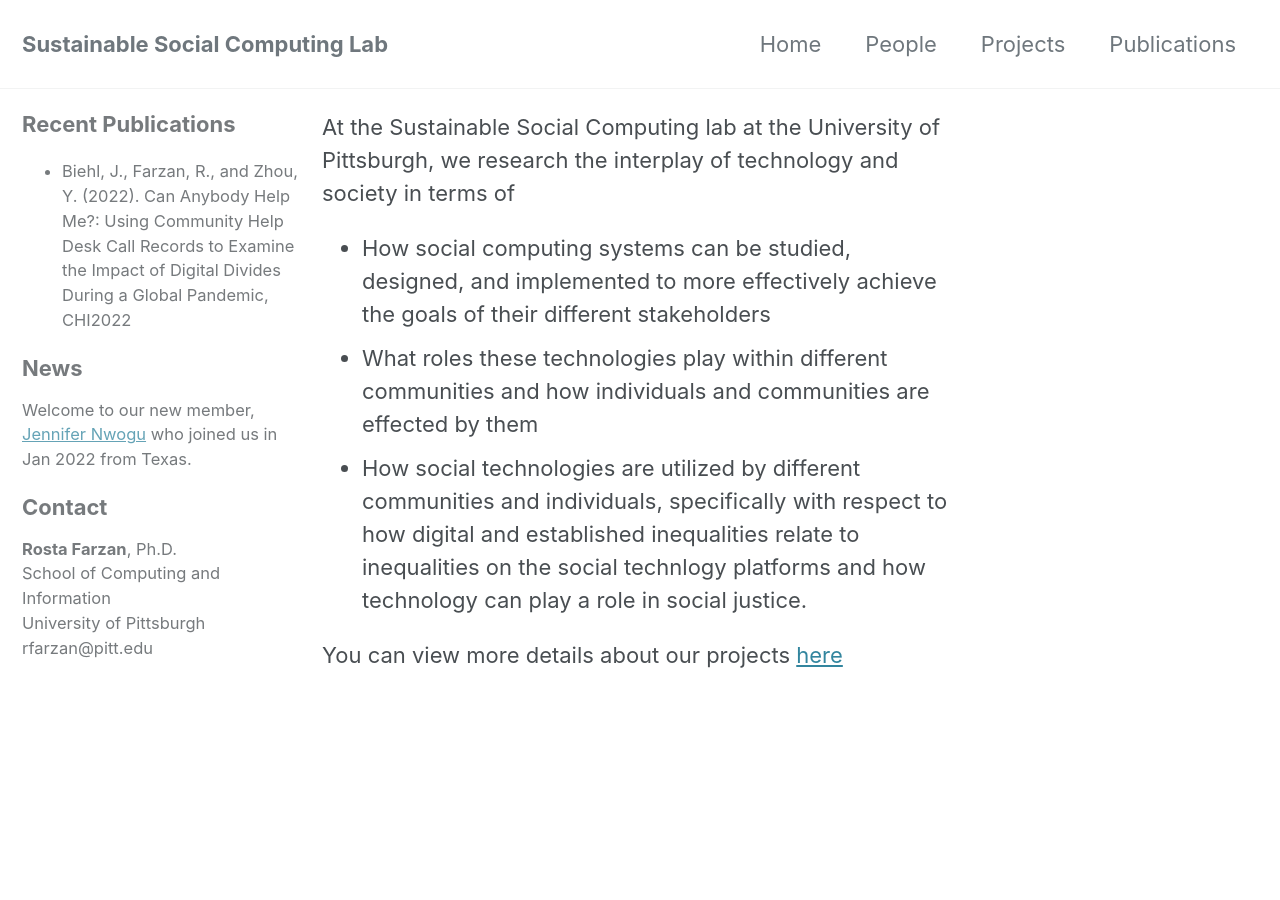
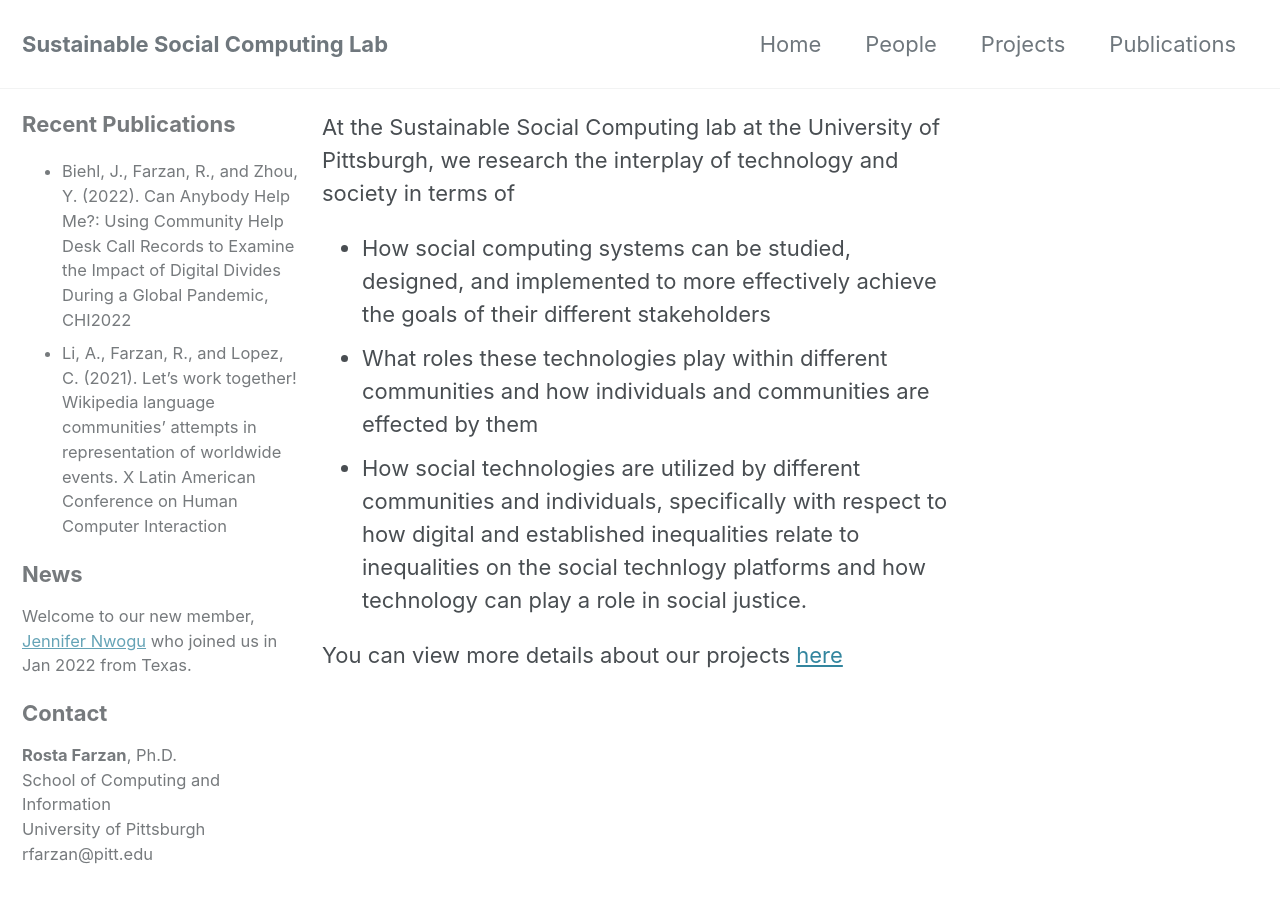
Before and after one commit to SSC-Pitt/SSC-Pitt.github.io, a Jekyll site: the page built from index.html, in a window 1280 px wide and 900 px high. Built offline with Jekyll 4.4.1, drawn with Linux system fonts in a browser that asks for light colours; cached includes are drawn as plain includes; nearby versions of some CDN libraries; the list of posts is cut into pages by our own code.

Commit message:
Update index.html

```diff
--- a/index.html
+++ b/index.html
@@ -6,6 +6,8 @@ sidebar:
     text: "<ul>
       <li>Biehl, J., Farzan, R., and Zhou, Y. (2022). Can Anybody Help Me?: Using Community Help Desk Call Records to Examine the Impact of
         Digital Divides During a Global Pandemic, CHI2022</li>
+      <li>Li, A., Farzan, R., and Lopez, C. (2021). Let’s work together! Wikipedia language communities’ attempts in representation of worldwide events. X Latin American Conference
+        on Human Computer Interaction</li>
 </ul>"
   - title: "News"
     text: "Welcome to our new member, <a href='https://www.linkedin.com/in/jennifer-nwogu2020/' title='_target'>Jennifer Nwogu</a> who joined us in Jan 2022 from Texas."
```
